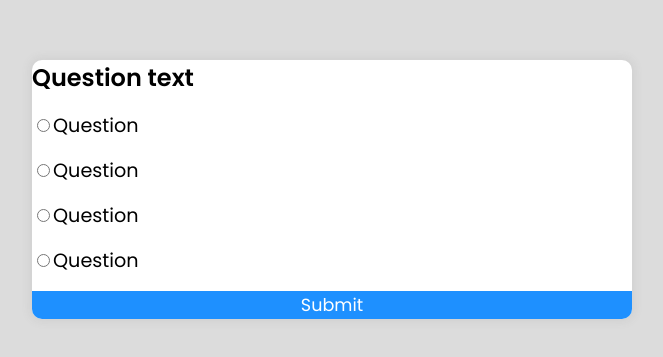
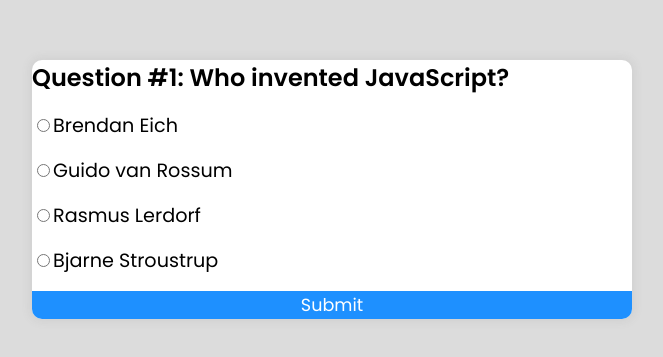
Before and after one commit to aprilnicole013/quiz-app, a plain HTML site: page index.html in a window 1280 px wide. Shown: the part 211-568 px from the top of the page, without its empty margins (308-971 px from the left). Drawn offline with Linux system fonts and the light colour scheme.

Commit message:
Questions rendering in DOM

```diff
--- a/index.html
+++ b/index.html
@@ -12,15 +12,15 @@
     <!-- <h1>Take this quiz</h1> -->
     <div class="quiz-container">
         <div class="quiz-header">
-            <h2>Question text</h2>
+            <h2 id="question">Question text</h2>
             <ul>
-                <li><input type="radio" id="a" name="answer"><label for="a">Question</li><label for=""></label></li>
-                <li><input type="radio" id="a" name="answer"><label for="a">Question</li><label for=""></label></li>
-                <li><input type="radio" id="a" name="answer"><label for="a">Question</li><label for=""></label></li>
-                <li><input type="radio" id="a" name="answer"><label for="a">Question</li><label for=""></label></li>
+                <li><input type="radio" id="a" name="answer"><label id="a_text" for="a">Question</li><label for=""></label></li>
+                <li><input type="radio" id="b" name="answer"><label id="b_text" for="b">Question</li><label for=""></label></li>
+                <li><input type="radio" id="c" name="answer"><label id="c_text" for="c">Question</li><label for=""></label></li>
+                <li><input type="radio" id="d" name="answer"><label id="d_text" for="d">Question</li><label for=""></label></li>
             </ul>
         </div>
-        <button>Submit</button>
+        <button id="submit">Submit</button>
     </div>
 </body>
 
--- a/script.js
+++ b/script.js
@@ -90,4 +90,33 @@
         correct: 'a',
         explanation: 'reverse() − Reverses the order of the elements of an array.'
     }
-]
+];
+
+const questionEl = document.getElementById('question')
+const a_text = document.getElementById('a_text')
+const b_text = document.getElementById('b_text')
+const c_text = document.getElementById('c_text')
+const d_text = document.getElementById('d_text')
+const submitBtn = document.getElementById('submit')
+
+let currentQuiz = 0;
+
+loadQuiz();
+
+function loadQuiz(){
+    const currentQuizData = quizData[currentQuiz];
+
+    questionEl.innerText = currentQuizData.question
+
+    a_text.innerText = currentQuizData.a
+    b_text.innerText = currentQuizData.b
+    c_text.innerText = currentQuizData.c
+    d_text.innerText = currentQuizData.d
+
+
+}
+
+submitBtn.addEventListener('click', () => {
+    currentQuiz ++;
+    loadQuiz()
+})
```
